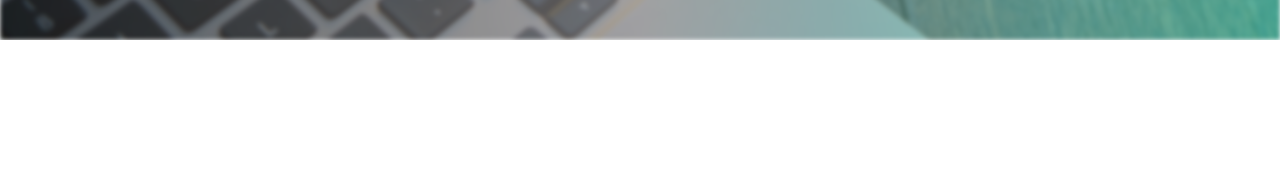
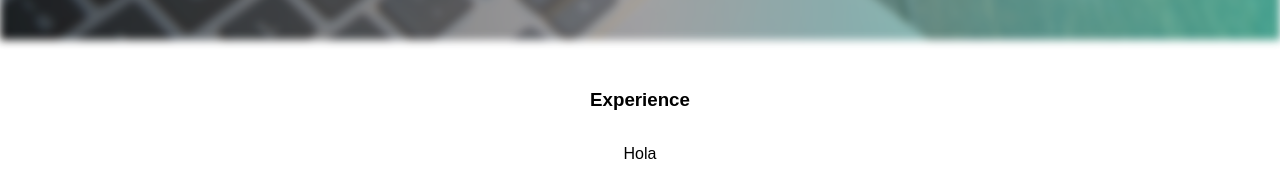
Before and after one commit to JoseAntpr/joseantpr.com, a React (Create React App) app: page / in a window 1280 px wide. Shown: the part 760-936 px from the top of the page. Before the commit the page ends 800 px from the top, so only its background shows below. Built offline with nearby package versions, Linux system fonts and the light colour scheme.

Commit message:
ADD: Section component

```diff
--- a/src/App.tsx
+++ b/src/App.tsx
@@ -2,6 +2,7 @@ import * as React from 'react';
 import './App.css';
 
 import Header from './components/Header';
+import Section from './components/Section';
 // import Card from './components/Card';
 
 class App extends React.Component {
@@ -9,6 +10,9 @@ class App extends React.Component {
     return (
       <>
          <Header />
+         <Section title="Experience">
+          <p>Hola</p>
+         </Section>
       </>
     );
   }
--- a/src/components/Header/index.tsx
+++ b/src/components/Header/index.tsx
@@ -18,7 +18,7 @@ const BackgroundImage = styled.div`
     height: 100%;
     width: 100%;
     opacity: 0.9;
-    filter: blur(2px);
+    filter: blur(4px);
     background: linear-gradient(
         90deg,
         ${ p => p.theme.colors.transparentize(0.35, p.theme.colors.black)},
--- /dev/null
+++ b/src/components/Section/index.tsx
@@ -0,0 +1,27 @@
+import * as React from 'react';
+import { styled } from '../../utils/theme/themeStyledComponents';
+
+interface Props {
+    title: string;
+}
+
+const SectionWrapper = styled.div`
+    display: flex;
+    flex-direction: column;
+    margin-top: 30px;
+    width: 100%;
+    align-items: center;
+
+`
+
+const Section: React.SFC<Props> = ( {title, children} ) => {
+    return (
+
+        <SectionWrapper>
+            <h3>{title}</h3>
+            {children}
+        </SectionWrapper>
+    );
+};
+
+export default Section;
```
